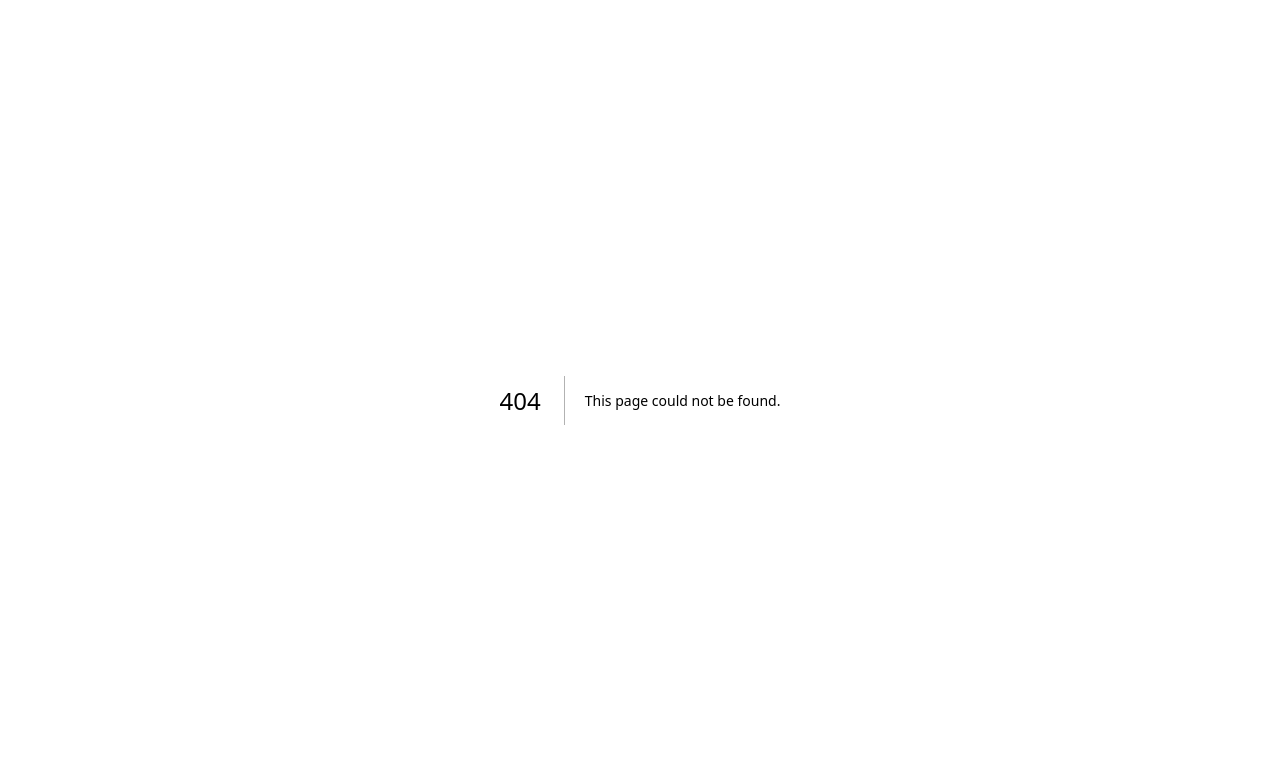
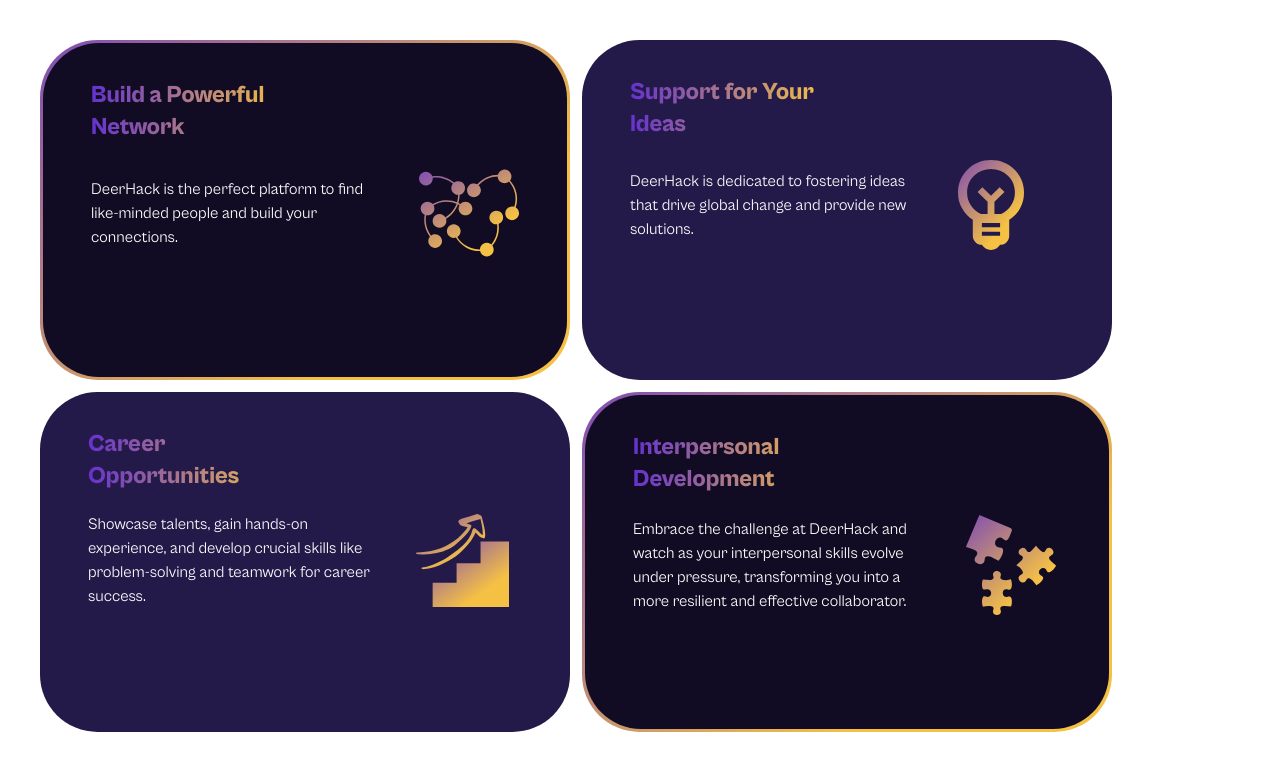
Before and after one commit to iloveginger/backup_deerhack, a Next.js app in the folder frontend/: page /sections/Benefits in a window 1280 px wide. Before the commit this address had no page. Shown: the top 770 px of the page. Built offline with nearby package versions, Linux system fonts and the light colour scheme.

Commit message:
Made Changes to LightCard

```diff
--- a/frontend/src/app/components/BenefitsOfParticipating/CardDark.tsx
+++ b/frontend/src/app/components/BenefitsOfParticipating/CardDark.tsx
@@ -18,7 +18,7 @@
 }) {
   return (
     <div className=" primary-gradient-background w-[20.4375rem] h-fit md:w-[33.125rem] md:h-[21.25rem] rounded-[3.6rem] p-[0.1875rem]">
-      <div className=" bg-dark-purple w-full h-full  rounded-[3.5rem] flex flex-col px-12 pt-9 pb-10 gap-10 justify-start">
+      <div className=" bg-dark-purple w-full h-full  rounded-[3.5rem] flex flex-col px-12 pt-9 pb-10 gap-5 justify-start">
         <div
           className={`${cabinetExtraBold.className} text-primary-gradient-color text-base  md:text-2xl w-full md:w-48`}
         >
--- a/frontend/src/app/components/BenefitsOfParticipating/CardLight.tsx
+++ b/frontend/src/app/components/BenefitsOfParticipating/CardLight.tsx
@@ -17,10 +17,10 @@
     svg: ReactElement
 }){
     return(
-        <div className = " bg-violet w-[33.125rem] h-[21.25rem] rounded-[3.5rem] p-[0.1875rem] flex flex-col px-12 pt-9 gap-4">
-            <div className={`${cabinetExtraBold.className} text-primary-gradient-color text-2xl w-48 leading-6`}>{title}</div>
-            <div className="flex flex-col items-left gap-5 md:flex-row justify-between md:items-center">
-                <div className={`${cabinetRegular.className} text-white w-64`}>{description}</div>
+        <div className = " bg-violet w-[20.4375rem] h-fit md:w-[33.125rem] md:h-[21.25rem] rounded-[3.6rem] flex flex-col px-12 pt-9 pb-10 gap-5 justify-start">
+            <div className={`${cabinetExtraBold.className} text-primary-gradient-color text-base  md:text-2xl w-full md:w-48`}>{title}</div>
+            <div className="flex flex-col items-left gap-10 h-[70%] md:h-auto  md:flex-row  md:items-center">
+                <div className={`${cabinetRegular.className}  text-white w-52 md:w-72 text-sm md:text-base`}>{description}</div>
                 <div className="">{svg}</div>
             </div>
         </div>
--- /dev/null
+++ b/frontend/src/app/pages/BenefitsPage.tsx
@@ -0,0 +1,11 @@
+import BenefitsCards from "../sections/Benefits/BenefitsCard";
+
+export default function BenefitsPage(){
+    return(
+        <div className=" bg-dark-purple ">
+            <div className="flex justify-center">
+                <BenefitsCards />
+            </div>
+        </div>
+    )
+}
--- a/frontend/src/app/pages/page.tsx
+++ b/frontend/src/app/pages/page.tsx
@@ -1,6 +1,7 @@
 import DeerhackStatsPage from "./DeerhackStatsPage";
 import ExpectationPage from "./Expectations";
+import BenefitsPage from "./BenefitsPage";
 
 export default function Home() {
-  return <DeerhackStatsPage />;
-}
+  return <BenefitsPage />
+ }
--- /dev/null
+++ b/frontend/src/app/sections/Benefits/BenefitsCard.tsx
@@ -0,0 +1,38 @@
+import CardDark from "@/app/components/BenefitsOfParticipating/CardDark";
+import CardLight from "@/app/components/BenefitsOfParticipating/CardLight";
+import NetworkSVG from "@/app/assets/images/network";
+import IdeaSVG from "@/app/assets/images/idea";
+import OpportunitiesSVG from "@/app/assets/images/opportunities";
+import PuzzleSVG from "@/app/assets/images/puzzle";
+
+export default function BenefitsCards() {
+  return (
+    <div className="flex flex-row flex-wrap content-center gap-3 mx-10 mt-10">
+      <div className="flex flex-col gap-3">
+        <CardDark
+          title="Build a Powerful Network"
+          description="DeerHack is the perfect platform to find like-minded people and build your connections."
+          svg={<NetworkSVG height={100} width={100} />}
+        />
+        <CardLight
+          title="Career Opportunities"
+          description="Showcase talents, gain hands-on experience, and develop crucial skills like problem-solving and teamwork for career success."
+          svg={<OpportunitiesSVG />}
+        />
+      </div>
+
+      <div className="flex flex-col gap-3">
+        <CardLight
+          title="Support for Your Ideas"
+          description="DeerHack is dedicated to fostering ideas that drive global change and provide new solutions."
+          svg={<IdeaSVG />}
+        />
+        <CardDark
+          title="Interpersonal Development"
+          description="Embrace the challenge at DeerHack and watch as your interpersonal skills evolve under pressure, transforming you into a more resilient and effective collaborator."
+          svg={<PuzzleSVG height={100} width={100} />}
+        />
+      </div>
+    </div>
+  );
+}
--- /dev/null
+++ b/frontend/src/app/sections/Benefits/page.tsx
@@ -0,0 +1,7 @@
+import BenefitsSection from "./BenefitsCard";
+
+export default function Benefits(){
+    return(
+        <BenefitsSection />
+    )
+}
```
